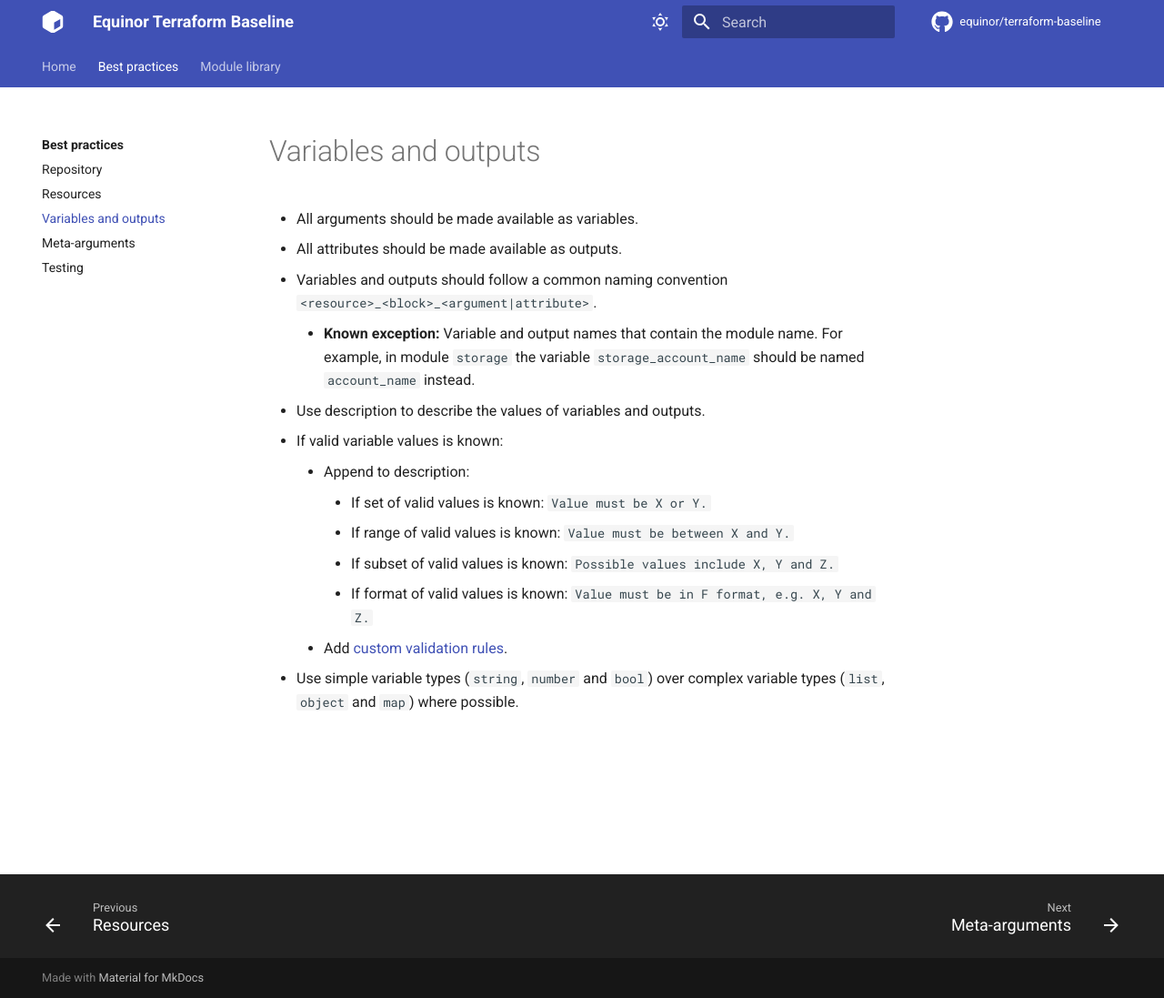
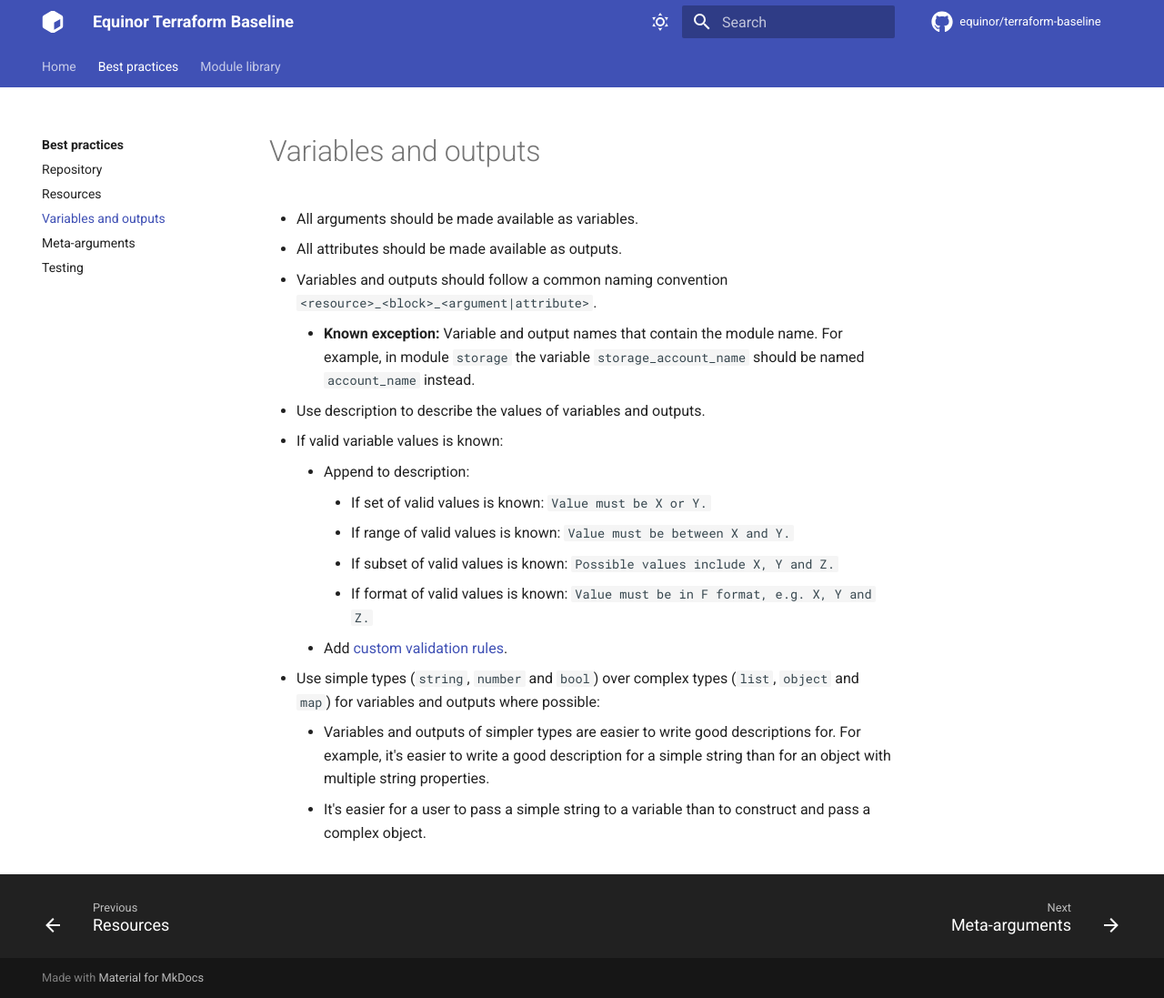
Before and after one commit to equinor/terraform-baseline, an MkDocs documentation site: the page built from docs/best-practices/variables-and-outputs.md, in a window 1280 px wide and 1097 px high. Shown: the whole window at 91% size. Built offline with MkDocs 1.6.1 and Material for MkDocs 9.7.7, drawn with Linux system fonts in a browser that asks for light colours; comment, search, counter and statistics services are not loaded.

Commit message:
docs: clarify why simple types should be preferred (#152)

```diff
--- a/docs/best-practices/variables-and-outputs.md
+++ b/docs/best-practices/variables-and-outputs.md
@@ -12,4 +12,6 @@
         - If subset of valid values is known: `Possible values include X, Y and Z.`
         - If format of valid values is known: `Value must be in F format, e.g. X, Y and Z.`
     - Add [custom validation rules](https://developer.hashicorp.com/terraform/language/values/variables#custom-validation-rules).
-- Use simple variable types (`string`, `number` and `bool`) over complex variable types (`list`, `object` and `map`) where possible.
+- Use simple types (`string`, `number` and `bool`) over complex types (`list`, `object` and `map`) for variables and outputs where possible:
+    - Variables and outputs of simpler types are easier to write good descriptions for. For example, it's easier to write a good description for a simple string than for an object with multiple string properties.
+    - It's easier for a user to pass a simple string to a variable than to construct and pass a complex object.
```
